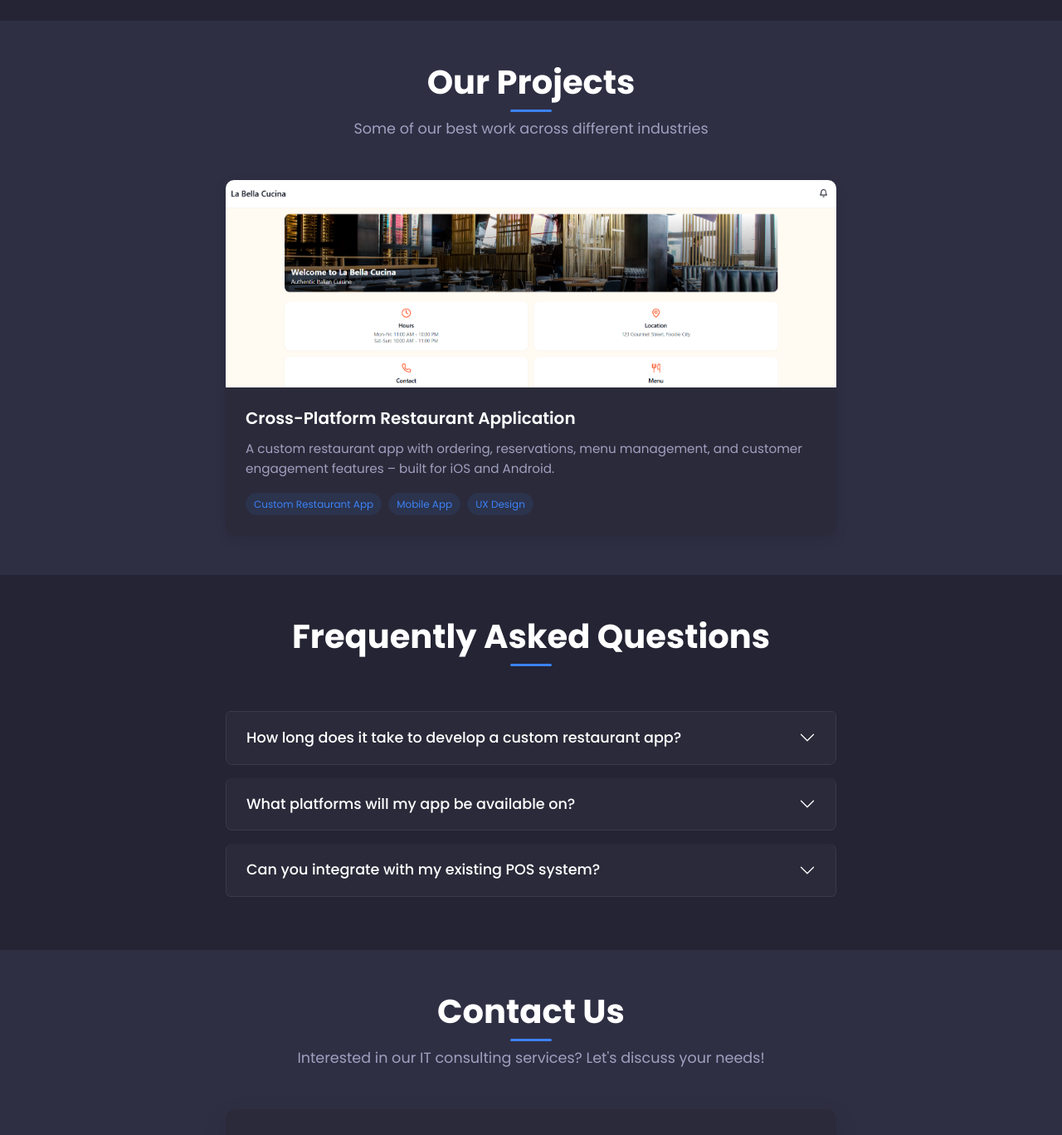
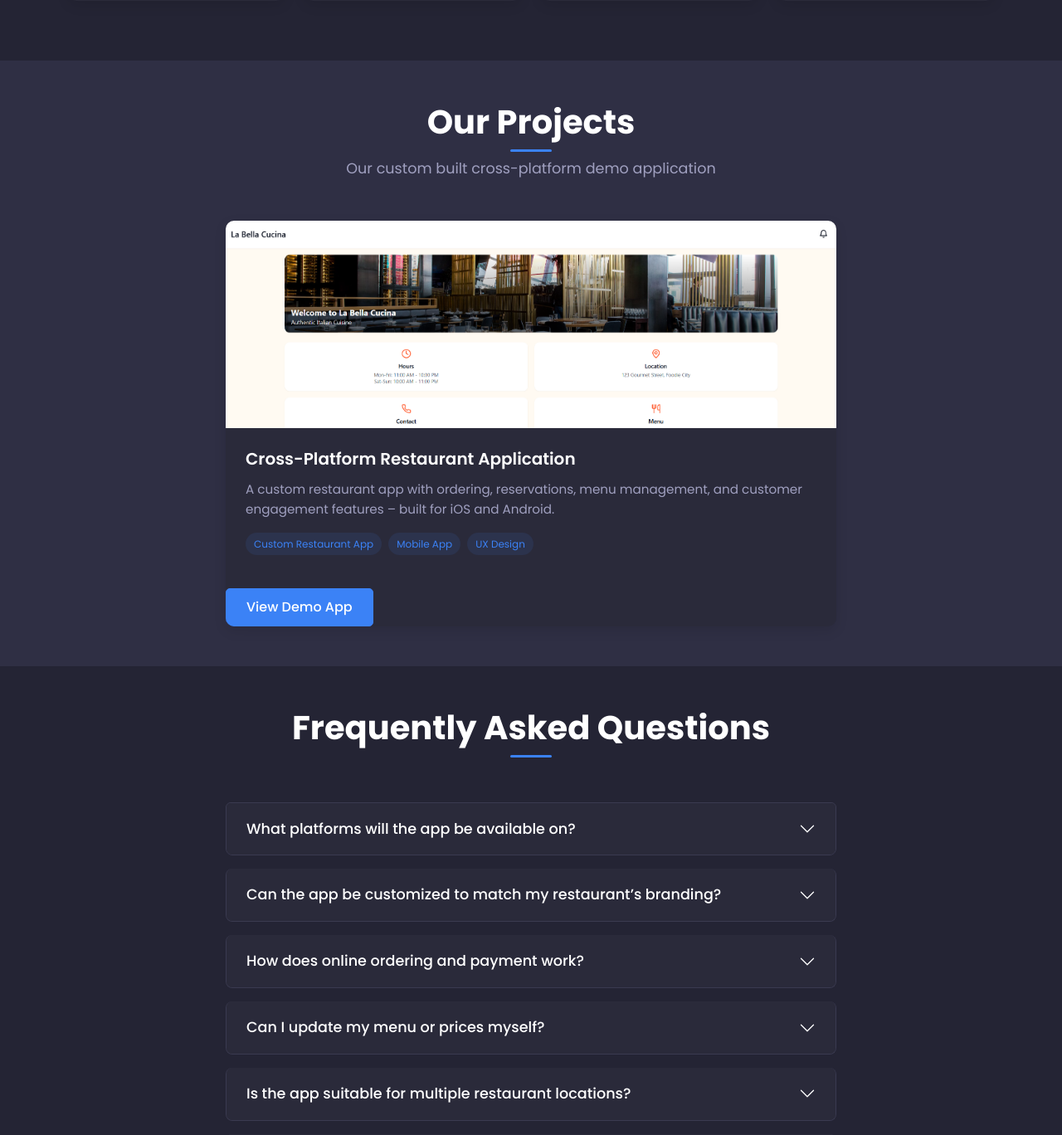
Before and after one commit to CodeBayAgency/website, a Flask app: page /services/custom-restaurant-apps in a window 1280 px wide. Shown: the part 2183-3551 px from the top of the page at 83% size. Run offline with Flask 3, Linux system fonts and the light colour scheme.

Commit message:
feat: modify Custom Restaurant App's service page for better relevancy

```diff
--- a/templates/custom_restaurant_apps.html
+++ b/templates/custom_restaurant_apps.html
@@ -122,8 +122,8 @@
                         <div class="icon-container">
                             <i class="fas fa-check-circle"></i>
                         </div>
-                        <h4>Data Analytics</h4>
-                        <p>Gain insights into customer preferences, peak hours, and popular items, helping you make data-driven decisions to optimize your business.</p>
+                        <h4>Custom Branding & Design</h4>
+                        <p>Reflect your restaurant’s unique identity with a fully branded app—custom colors, logo, imagery, and layout that align with your vision and stand out from generic ordering platforms.</p>
                     </div>
                 </div>
             </div>
@@ -175,7 +175,7 @@
                 <div class="row text-center">
                     <div class="col-12">
                         <h2 class="section-title">Our Projects</h2>
-                        <p class="section-subtitle mb-5">Some of our best work across different industries</p>
+                        <p class="section-subtitle mb-5">Our custom built cross-platform demo application</p>
                     </div>
                 </div>
                 <div class="row">
@@ -193,6 +193,9 @@
                                     <span>UX Design</span>
                                 </div>
                             </div>
+                            <a href="https://your-restaurant-app.lovable.app/" class="btn btn-primary mt-3" target="_blank" rel="noopener noreferrer">
+                                View Demo App
+                            </a>
                         </div>
                     </div>
                     <!-- <div class="col-md-6 mb-6">
@@ -262,36 +265,85 @@
                         <div class="accordion-item">
                             <h2 class="accordion-header" id="headingOne">
                                 <button class="accordion-button collapsed" type="button" data-bs-toggle="collapse" data-bs-target="#collapseOne" aria-expanded="false" aria-controls="collapseOne">
-                                    How long does it take to develop a custom restaurant app?
+                                    What platforms will the app be available on?
                                 </button>
                             </h2>
                             <div id="collapseOne" class="accordion-collapse collapse" aria-labelledby="headingOne" data-bs-parent="#faqAccordion">
                                 <div class="accordion-body">
-                                    The development timeline can vary based on the complexity and features of your app, but typically ranges from 2 to 4 months. We'll provide a detailed timeline after our initial consultation.
+                                    Our custom restaurant apps are developed for iOS, Android and web, ensuring a seamless experience for all users.
                                 </div>
                             </div>
                         </div>
                         <div class="accordion-item">
                             <h2 class="accordion-header" id="headingTwo">
                                 <button class="accordion-button collapsed" type="button" data-bs-toggle="collapse" data-bs-target="#collapseTwo" aria-expanded="false" aria-controls="collapseTwo">
-                                    What platforms will my app be available on?
-                                </button>
+                                    Can the app be customized to match my restaurant’s branding?                                </button>
                             </h2>
                             <div id="collapseTwo" class="accordion-collapse collapse" aria-labelledby="headingTwo" data-bs-parent="#faqAccordion">
                                 <div class="accordion-body">
-                                    We specialize in cross-platform app development, ensuring your custom restaurant app is available on both iOS and Android devices.
+                                    Absolutely. We tailor the app’s design to match your logo, color scheme, and branding, so it looks and feels like an extension of your business.
                                 </div>
                             </div>
                         </div>
                         <div class="accordion-item">
                             <h2 class="accordion-header" id="headingThree">
                                 <button class="accordion-button collapsed" type="button" data-bs-toggle="collapse" data-bs-target="#collapseThree" aria-expanded="false" aria-controls="collapseThree">
-                                    Can you integrate with my existing POS system?
+                                    How does online ordering and payment work?
                                 </button>
                             </h2>
                             <div id="collapseThree" class="accordion-collapse collapse" aria-labelledby="headingThree" data-bs-parent="#faqAccordion">
                                 <div class="accordion-body">
-                                    Yes, our apps can integrate with most popular POS systems to streamline order management and operations. We'll evaluate your current setup during our strategy call.
+                                    Customers can browse your menu, place orders, and pay directly in the app using secure payment gateways like Stripe or PayPal.
+                                </div>
+                            </div>
+                        </div>
+
+                        <div class="accordion-item">
+                            <h2 class="accordion-header" id="headingThree">
+                                <button class="accordion-button collapsed" type="button" data-bs-toggle="collapse" data-bs-target="#collapseThree" aria-expanded="false" aria-controls="collapseThree">
+                                    Can I update my menu or prices myself?
+                                </button>
+                            </h2>
+                            <div id="collapseThree" class="accordion-collapse collapse" aria-labelledby="headingThree" data-bs-parent="#faqAccordion">
+                                <div class="accordion-body">
+                                    Yes, the app comes with an easy-to-use admin panel where you can make real-time changes to your menu, prices, and availability.
+                                </div>
+                            </div>
+                        </div>
+                        <div class="accordion-item">
+                            <h2 class="accordion-header" id="headingThree">
+                                <button class="accordion-button collapsed" type="button" data-bs-toggle="collapse" data-bs-target="#collapseThree" aria-expanded="false" aria-controls="collapseThree">
+                                    Is the app suitable for multiple restaurant locations?
+                                </button>
+                            </h2>
+                            <div id="collapseThree" class="accordion-collapse collapse" aria-labelledby="headingThree" data-bs-parent="#faqAccordion">
+                                <div class="accordion-body">
+                                    Yes, we offer multi-location support so customers can select their nearest branch and see location-specific menus and offers.
+                                </div>
+                            </div>
+                        </div>
+                        <div class="accordion-item">
+                            <h2 class="accordion-header" id="headingThree">
+                                <button class="accordion-button collapsed" type="button" data-bs-toggle="collapse" data-bs-target="#collapseThree" aria-expanded="false" aria-controls="collapseThree">
+                                    What kind of promotions or loyalty features may be included in my app?
+                                </button>
+                            </h2>
+                            <div id="collapseThree" class="accordion-collapse collapse" aria-labelledby="headingThree" data-bs-parent="#faqAccordion">
+                                <div class="accordion-body">
+                                    You can create digital loyalty cards, offer discounts, and send personalized promotions to boost customer retention and repeat business.
+                                </div>
+                            </div>
+                        </div>
+
+                        <div class="accordion-item">
+                            <h2 class="accordion-header" id="headingThree">
+                                <button class="accordion-button collapsed" type="button" data-bs-toggle="collapse" data-bs-target="#collapseThree" aria-expanded="false" aria-controls="collapseThree">
+                                    How long does it take to develop a custom app?
+                                </button>
+                            </h2>
+                            <div id="collapseThree" class="accordion-collapse collapse" aria-labelledby="headingThree" data-bs-parent="#faqAccordion">
+                                <div class="accordion-body">
+                                    Depending on the features and complexity, most apps are delivered within 2–10 weeks from project start to deployment.
                                 </div>
                             </div>
                         </div>
```
